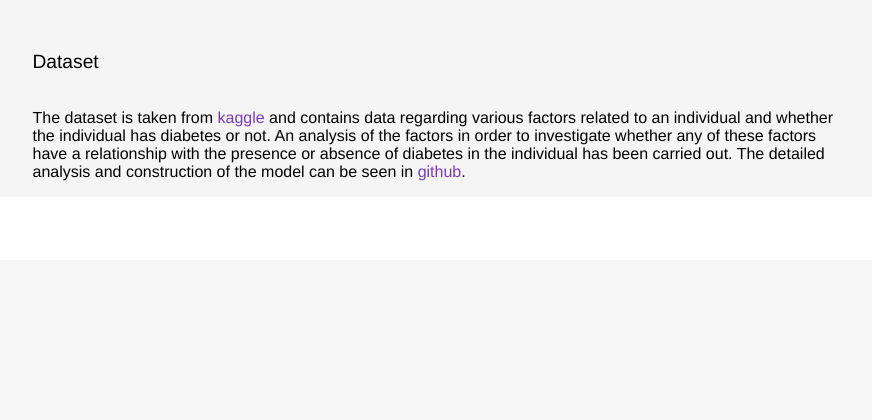
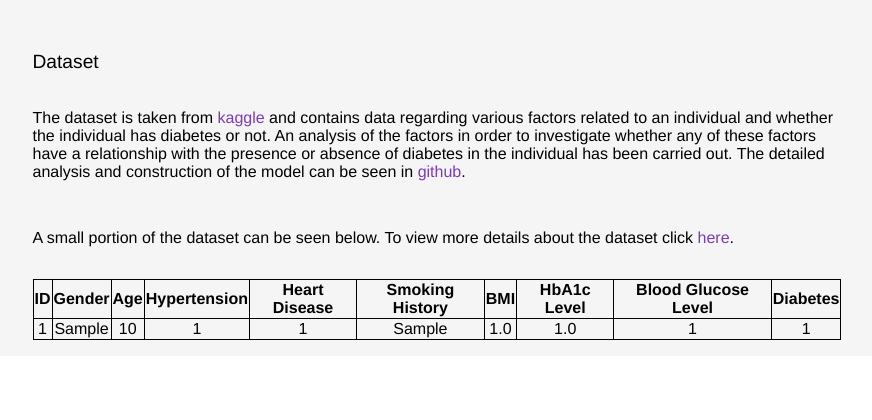
Before and after one commit to omr-hk/Diabetes-Website, a Django app: page / in a window 1280 px wide. Shown: the part 1401-1821 px from the top of the page, without its empty margins (203-1075 px from the left). Before the commit the page ends 1582 px from the top, so only its background shows below. Run offline with Django 4.2, Linux system fonts and the light colour scheme; tables that the repository leaves empty hold one stand-in row (values such as "Sample post").

Commit message:
Added Data Page and Dataset views

```diff
--- a/DiabetesWebsite/settings.py
+++ b/DiabetesWebsite/settings.py
@@ -38,6 +38,7 @@ INSTALLED_APPS = [
     "django.contrib.messages",
     "django.contrib.staticfiles",
 
+    "app",
     "django_extensions",
 ]
 
--- a/app/urls.py
+++ b/app/urls.py
@@ -19,5 +19,6 @@ from django.urls import path
 from . import views
 
 urlpatterns=[
-    path('',views.homepage)
+    path('',views.homepage,name="homepage"),
+    path('datapage',views.datapage,name="datapage")
 ]
--- a/app/views.py
+++ b/app/views.py
@@ -1,6 +1,11 @@
 from django.shortcuts import render
-
+from .models import Patient
 # Create your views here.
 
 def homepage(request):
-    return render(request,'homepage.html')
+    records=Patient.objects.all().order_by('id')[:20]
+    return render(request,'homepage.html',{'records':records})
+
+def datapage(request):
+    records=Patient.objects.all().order_by('id')[:100]
+    return render(request,'datapage.html',{'records':records})
--- /dev/null
+++ b/static/datapage.css
@@ -0,0 +1,4 @@
+.table-container{
+    overflow-y: scroll;
+    max-height: 500px;
+}
--- a/static/global.css
+++ b/static/global.css
@@ -66,3 +66,22 @@ a:link{
 a:hover{
     text-decoration: underline;
 }
+
+table,tr,td,th {
+    border-collapse: collapse;
+    border: 1px solid black;
+    text-align: center;
+}
+table{
+    margin-left: auto;
+    margin-right: auto;
+    width: 100%;
+    margin-bottom: 2%;
+}
+.table-container{
+    margin-left: auto;
+    margin-right: auto;
+    height: fit-content;
+    max-width: 80%;
+    overflow-x: scroll;
+}
--- a/templates/homepage.html
+++ b/templates/homepage.html
@@ -7,7 +7,7 @@
     <meta name="viewport" content="width=device-width, initial-scale=1.0">
     <link rel="stylesheet" href="{% static 'global.css' %}">
     <link rel="stylesheet" href="{% static 'homepage.css' %}">
-    <title>Document</title>
+    <title>Homepage</title>
 </head>
 <meta name="viewport" content="width=device-width,initial-scale=1.0">
 <body>
@@ -59,6 +59,38 @@
                 data regarding various factors related to an individual and whether the individual has diabetes or not. An analysis of the factors in order to
                 investigate whether any of these factors have a relationship with the presence or absence of diabetes in the individual has been carried out.
                 The detailed analysis and construction of the model can be seen in <a href="https://github.com/omr-hk/Diabetes-Classification">github</a>.</p>
+            <p class="content">A small portion of the dataset can be seen below. To view more details about the dataset click <a href="{% url 'datapage' %}">here</a>.</p>
+        </div>
+
+        <div class="table-container">
+            <table>
+                <tr>
+                    <th>ID</th>
+                    <th>Gender</th>
+                    <th>Age</th>
+                    <th>Hypertension</th>
+                    <th>Heart Disease</th>
+                    <th>Smoking History</th>
+                    <th>BMI</th>
+                    <th>HbA1c Level</th>
+                    <th>Blood Glucose Level</th>
+                    <th>Diabetes</th>
+                </tr>
+                {% for record in records %}
+                    <tr>
+                        <td>{{record.id}}</td>
+                        <td>{{record.gender}}</td>
+                        <td>{{record.age}}</td>
+                        <td>{{record.hypertension}}</td>
+                        <td>{{record.heart_disease}}</td>
+                        <td>{{record.smoking_history}}</td>
+                        <td>{{record.bmi}}</td>
+                        <td>{{record.HbA1c_level}}</td>
+                        <td>{{record.blood_glucose_level}}</td>
+                        <td>{{record.diabetes}}</td>
+                    </tr>
+                {% endfor %}
+            </table>
         </div>
     </div>
 </body>
```
Also changed, not shown: templates/datapage.html (added, +47 -0 lines), app/migrations/0001_initial.py (added), 2 other files.
